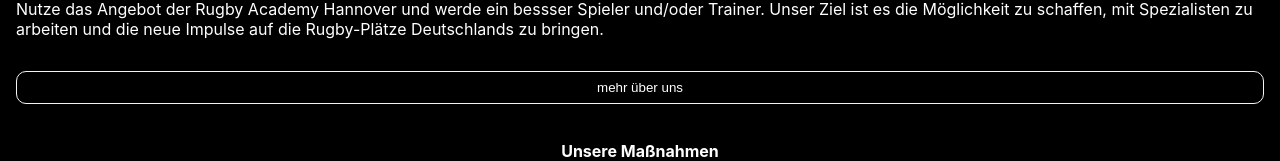
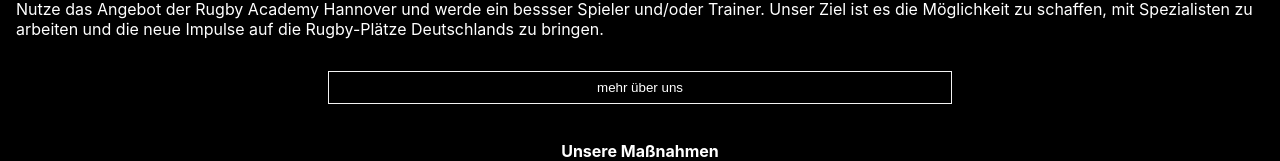
Before and after one commit to carshoesch/vfr_academy, a React (Create React App) app: page / in a window 1280 px wide. Shown: the part 587-748 px from the top of the page. Built offline with nearby package versions, Linux system fonts and the light colour scheme.

Commit message:
Description button is now smaller and has no border radius anymore

```diff
--- a/src/components/Description/Description.jsx
+++ b/src/components/Description/Description.jsx
@@ -13,7 +13,10 @@
             <p>Nutze das Angebot der Rugby Academy Hannover und werde
                 ein bessser Spieler und/oder Trainer. Unser Ziel ist es die Möglichkeit zu schaffen, mit Spezialisten zu arbeiten und die neue
                 Impulse auf die Rugby-Plätze Deutschlands zu bringen.</p>
-            <Button text={'mehr über uns'} />
+            <Button
+                text={'mehr über uns'}
+                btnWidth={'50%'}
+            />
         </div>
     )
 }
--- a/src/components/Description/Description.module.scss
+++ b/src/components/Description/Description.module.scss
@@ -16,7 +16,6 @@
         margin-right: auto;
         width: 150px;
         padding: 8px;
-        border-radius: var(--primary-border-radius);
         border: 1px solid var(--primary-border-color);
     }
 }
```
